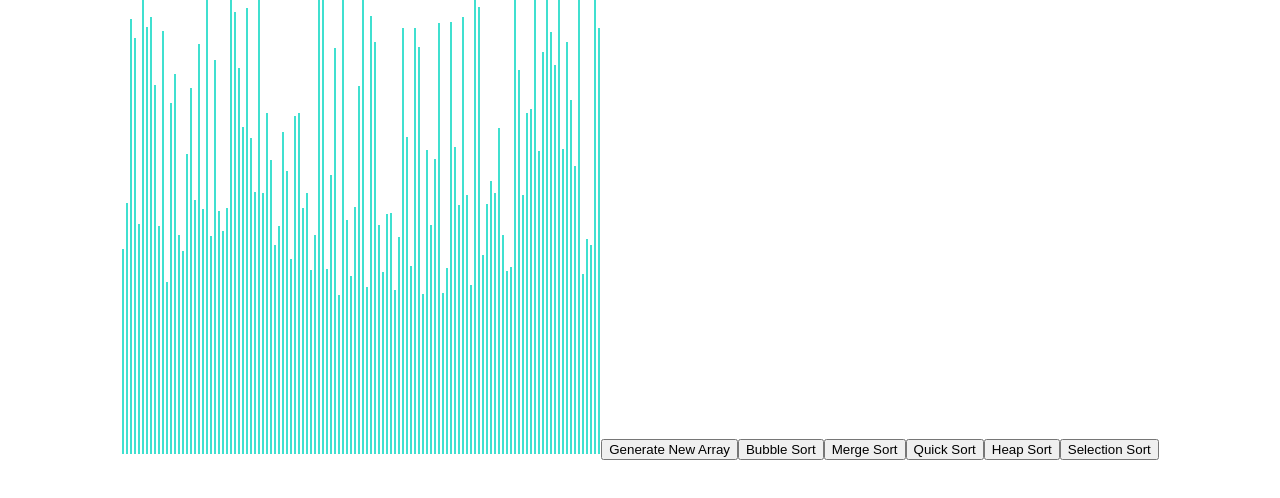
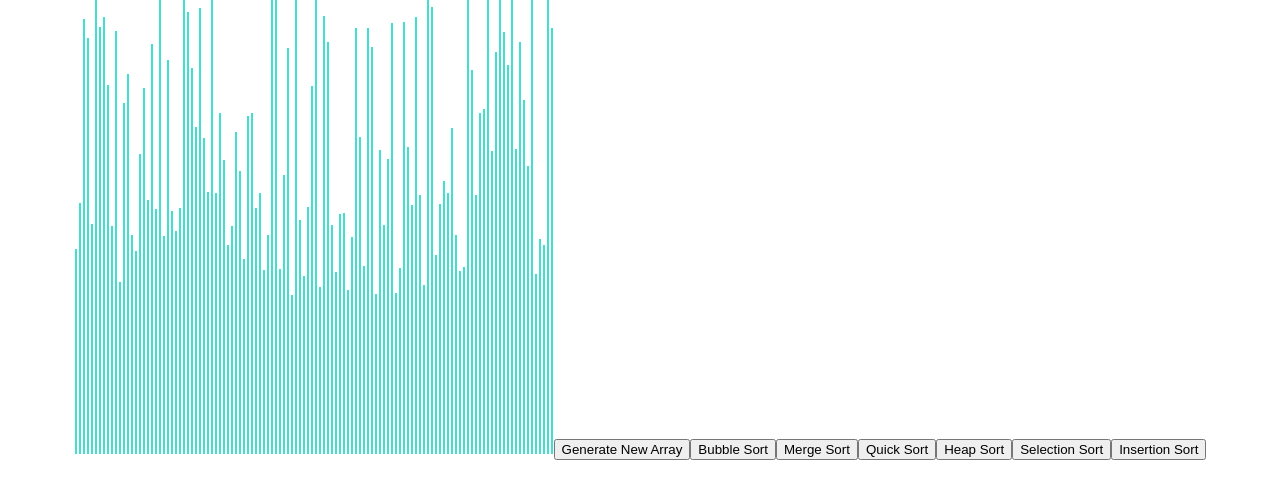
Before and after one commit to theTurbanCoder/SortingVisualizations, a React (Create React App) app: page / in a window 1280 px wide. Shown: the part 684-1182 px from the top of the page. Built offline with nearby package versions, Linux system fonts and the light colour scheme.

Commit message:
insertion sort added  ..

```diff
--- a/src/components/SortingVisualizer.jsx
+++ b/src/components/SortingVisualizer.jsx
@@ -1,7 +1,7 @@
 import React, {useState, useEffect} from 'react'
 import './SortingVisualizer.css';
 import {myBubbleSort} from './sortingAlgorithms'
-import {mySelectionSort} from './sortingAlgorithms'
+import {mySelectionSort, myInsertionSort} from './sortingAlgorithms'
 
 const randomFunction = (min, max) => {
     return Math.floor(Math.random()*(max-min+1)+min)
@@ -87,6 +87,51 @@ export default React.memo(props => {
 
     }
 
+    const insertionSort = () => {
+        const jsSortedArray = array.slice().sort((a,b) => a-b)
+        const [auxArray, animations] = myInsertionSort(array, array.length)
+
+        // console.log(checkEqualArrays(jsSortedArray,auxArray))
+        // console.log(animations)
+
+        for (let i = 0; i < animations.length; i++) {
+
+            const isColorChange = (animations[i][0] === 'comparison1') || (animations[i][0] === 'comparison2')
+            const arrayBars = document.getElementsByClassName('array-bar')
+
+            if(isColorChange){
+                const [_, barOneIdx, barTwoIdx] = animations[i]
+                // console.log('tatat')
+                const barOneStyle = arrayBars[barOneIdx].style
+                const barTwoStyle = arrayBars[barTwoIdx].style
+                const color = (animations[i][0]  === 'comparison1' ) ? 'red': 'turquoise'
+
+                setTimeout(() => {
+                    barOneStyle.backgroundColor = color
+                    barTwoStyle.backgroundColor = color
+                }, i*50)
+
+            }
+
+            else{
+                const [_,barOneIdx, newHeight] = animations[i]
+
+                // console.log(barOneIdx)
+
+                const barOneStyle = arrayBars[barOneIdx].style
+
+                setTimeout(() => {
+
+                    barOneStyle.backgroundColor = 'turquoise'
+                    barOneStyle.height = `${newHeight}px`
+
+                }, i*50)
+
+            }
+
+        }
+    }
+
     const selectionSort = () =>{
 
         const jsSortedArray = array.slice().sort((a,b) => a-b)
@@ -100,7 +145,7 @@ export default React.memo(props => {
 
             if(isColorChange) {
 
-                const [temp,barOneIdx, barTwoIdx] = animations[i]
+                const [_,barOneIdx, barTwoIdx] = animations[i]
                 const barOneStyle = arrayBars[barOneIdx].style
                 const barTwoStyle = arrayBars[barTwoIdx].style
                 const color = (animations[i][0]  === 'comparison1') ? 'red': 'turquoise'
@@ -113,7 +158,7 @@ export default React.memo(props => {
             }
 
             else {
-                const [temp,barOneIdx, newHeight] = animations[i]
+                const [_,barOneIdx, newHeight] = animations[i]
 
                 const barOneStyle = arrayBars[barOneIdx].style
                 setTimeout(() => {
@@ -142,6 +187,7 @@ export default React.memo(props => {
         <button onClick={() => quickSort()} > Quick Sort</button>
         <button onClick={() => heapSort()} > Heap Sort</button>
         <button onClick={() => selectionSort()} > Selection Sort</button>
+        <button onClick={() => insertionSort()} > Insertion Sort</button>
         </div>
      )
 
--- a/src/components/sortingAlgorithms.js
+++ b/src/components/sortingAlgorithms.js
@@ -70,6 +70,41 @@ let selectionSort = (auxarray, animations, n) => {
     }
 }
 
+export const myInsertionSort = (array,n) => {
+
+    const animations = []
+    let auxArray = array.slice()
+
+    insertionSort(auxArray, animations, n)
+    return [auxArray , animations]
+}
+
+let insertionSort = (auxArray,animations, n) => {
+
+    for (let i = 1; i < n; i++) {
+
+        let key = auxArray[i]
+        let j = i-1
+
+        animations.push(["comparison1",j,i])
+        // animations.push(["comparison1",j,i])
+        while(j >= 0 && auxArray[j] > key){
+
+            animations.push(["comparison1",j+1,j])
+            auxArray[j + 1] = auxArray[j]
+            animations.push(['swap', j+1, auxArray[j]])
+            // animations.push(['swap', j, auxArray[j+1]])
+            j = j - 1
+
+        }
+
+        auxArray[j+1] = key
+        animations.push(['swap',j+1, key])
+        // animations.push(["comparison1",j+1,i])
+    }
+
+}
+
 let swap = (auxArray, index1, index2) => {
 
     let temp = auxArray[index1]
```
